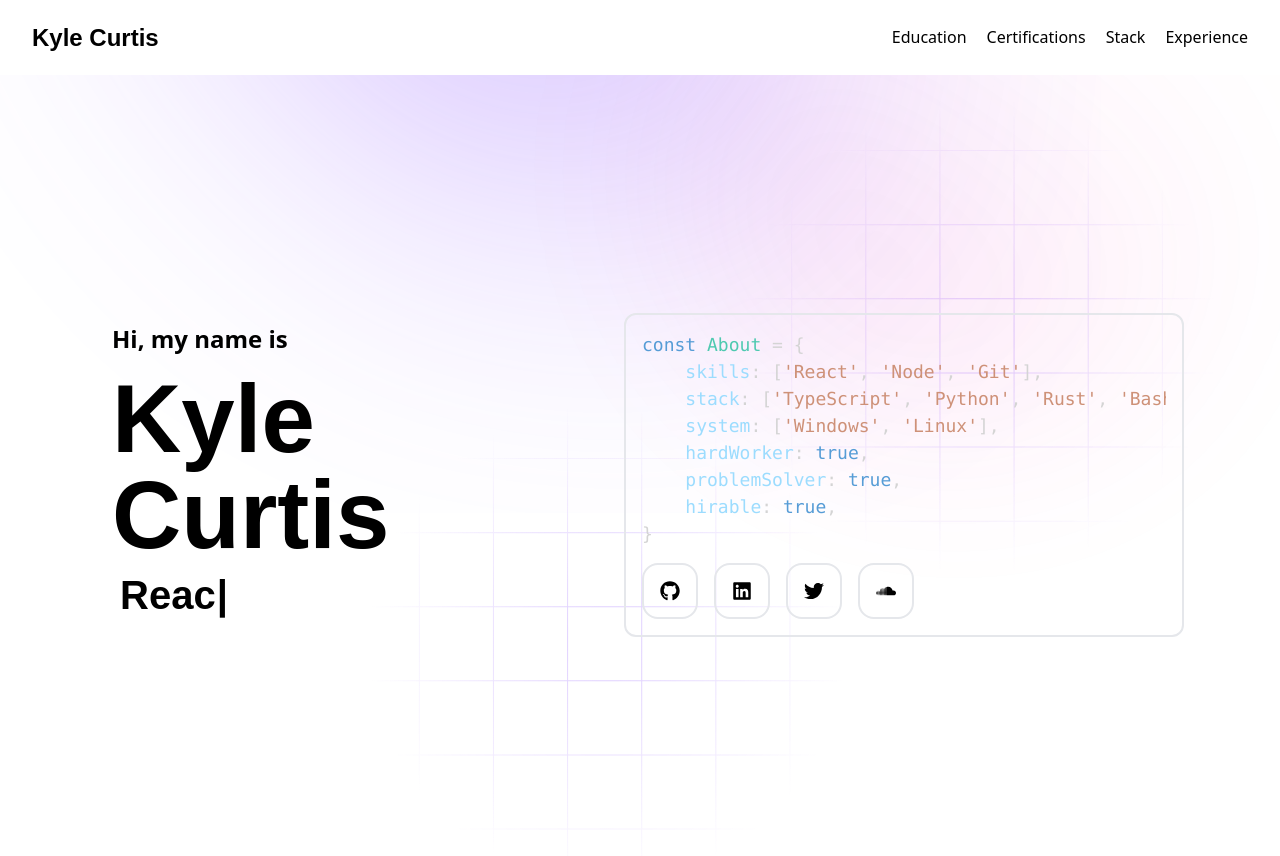
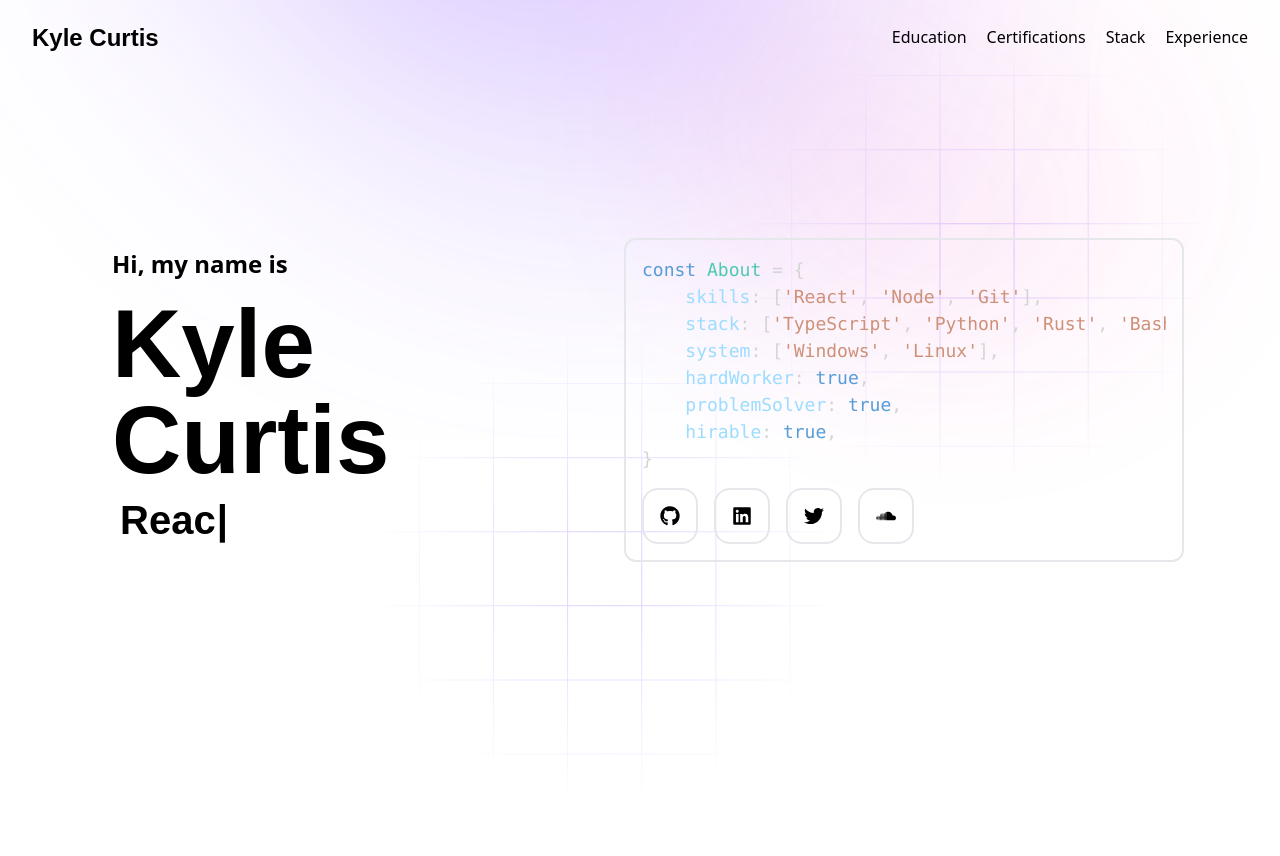
Before and after one commit to kylecurtis/portfolio, a Next.js app: page / in a window 1280 px wide. Shown: the top 856 px of the page. After the commit the page ends 800 px from the top, so only its background shows below. Built offline with nearby package versions, Linux system fonts and the light colour scheme; a web font is replaced by a local one; what @catppuccin/tailwindcss would draw is missing.

Commit message:
Fix navbar component

```diff
--- a/app/components/navbar/Navbar.tsx
+++ b/app/components/navbar/Navbar.tsx
@@ -7,7 +7,7 @@ const alkatra = Alkatra({
 
 const Navbar = () => {
   return (
-    <div className="relative h-[75px] w-full hidden md:flex justify-between items-center px-8 bg-transparent text-ctp-text top-0 z-[2]">
+    <div className="absolute h-[75px] w-full hidden md:flex justify-between items-center px-8 bg-transparent text-ctp-text top-0 z-[2]">
       <div className="font-bold flex justify-center text-2xl">
         <div className={alkatra.className}>
           <Link href="/" className="text-ctp-text hover:text-white">
```
